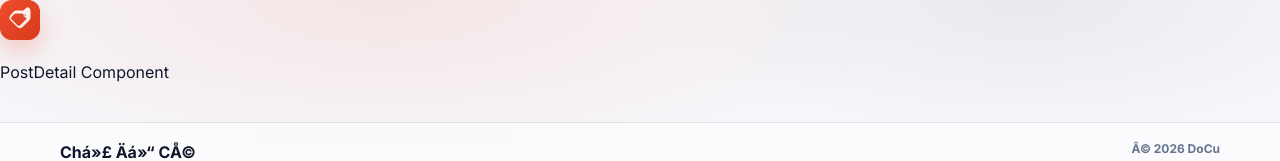
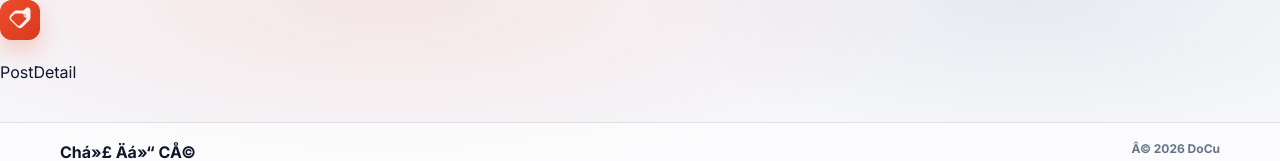
Before and after one commit to vjettejv/hethongmuabandocu, a React (Vite) app in the folder do-cu-frontend/: page /post/1 in a window 1280 px wide. Shown: the top 161 px of the page. Built offline with nearby package versions, Linux system fonts and the light colour scheme; no server answers.

Commit message:
feat: goi api lay chi tiet tin dang theo id

```diff
--- a/do-cu-frontend/src/pages/PostDetail.jsx
+++ b/do-cu-frontend/src/pages/PostDetail.jsx
@@ -1,6 +1,17 @@
+import { useState, useEffect } from 'react';
+import { useParams } from 'react-router-dom';
+import api from '../services/api';
+
 function PostDetail() {
+    const { id } = useParams();
+    const [post, setPost] = useState(null);
+
+    useEffect(() => {
+        api.get(`/posts/${id}`).then(res => setPost(res.data.data || res.data));
+    }, [id]);
+
     return (
-        <div>PostDetail Component</div>
+        <div>PostDetail</div>
     );
 }
 export default PostDetail;
```
